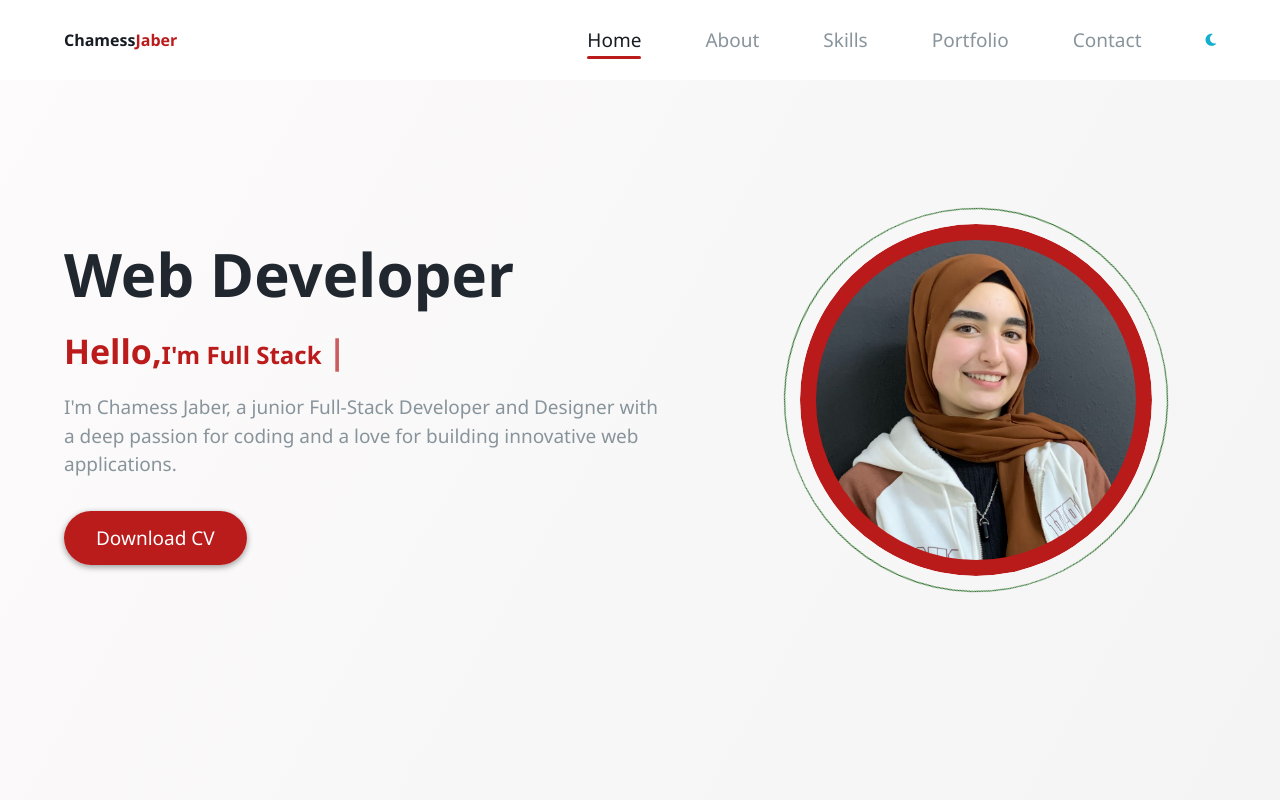
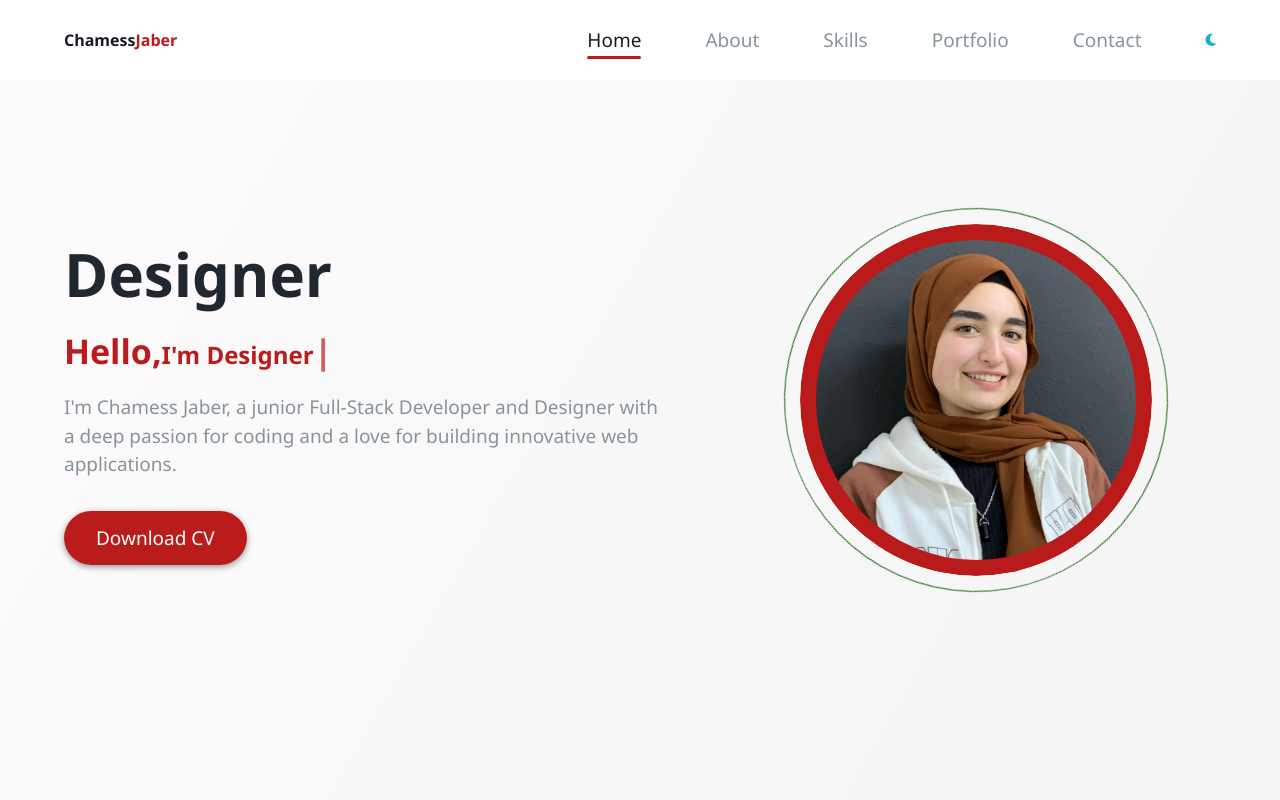
Before and after one commit to ChamsJaber/myportfolio, a plain HTML site: page index.html in a window 1280 px wide. Shown: the top 800 px of the page. Drawn offline with nearby package versions, Linux system fonts and the light colour scheme.

Commit message:
new changes

```diff
--- a/index.html
+++ b/index.html
@@ -55,7 +55,7 @@
   <header id="Home">
     <div class="container header-container">
       <div class="header-left">
-        <h1>Web Developer</h1>
+        <h1>Designer</h1>
 
         <h3><span id="static-text">Hello,</span><span id="typed-text"></span><span id="cursor">|</span></h3>
         <p>
--- a/script.js
+++ b/script.js
@@ -40,6 +40,7 @@ menuBars.addEventListener('click',()=>{
 
 const phrases = [
     "I'm Chamess Jaber",
+    "I'm Designer",
     "I'm Full Stack Developer"
   ];
 
```
